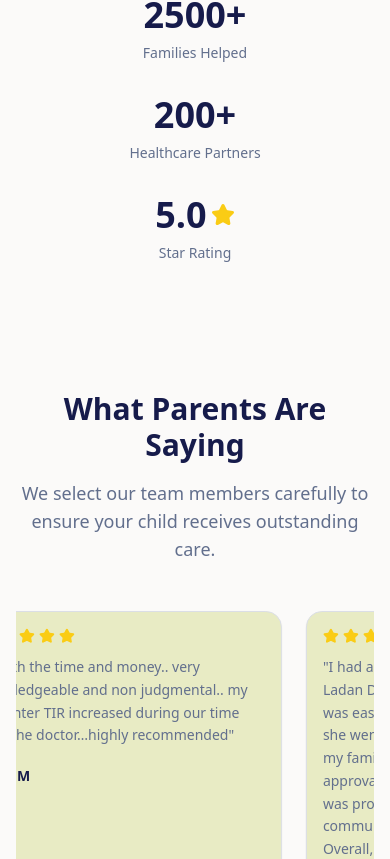
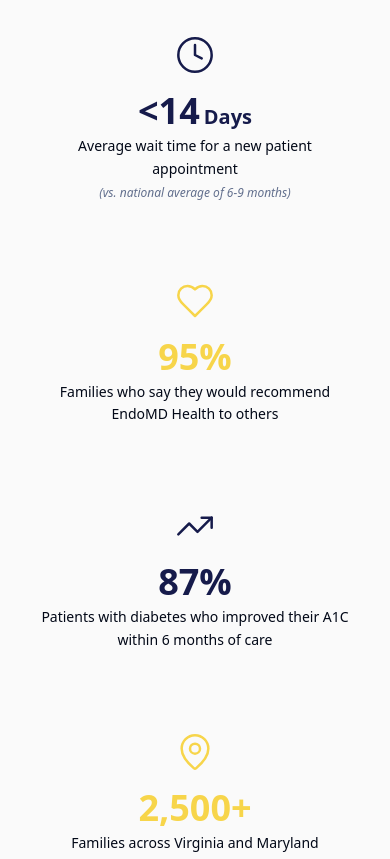
Before and after one commit to EndoMDHealth/endomdhealth_frontend, a React (Vite) app: page / in a window 390 px wide. Shown: the part 5785-6644 px from the top of the page. Built offline with nearby package versions, Linux system fonts and the light colour scheme; the HTML template or start-up script is replaced by a standard one.

Commit message:
Refactor StatsSection for visual appeal

```diff
--- a/src/components/StatsSection.tsx
+++ b/src/components/StatsSection.tsx
@@ -1,35 +1,73 @@
-import { Star } from "lucide-react";
+import { Clock, Heart, TrendingUp, MapPin } from "lucide-react";
 
 const StatsSection = () => {
   const stats = [
     {
-      value: "2500+",
-      label: "Families Helped",
+      value: "<14",
+      unit: "Days",
+      label: "Average wait time for a new patient appointment",
+      sublabel: "(vs. national average of 6-9 months)",
+      icon: Clock,
+      accent: "text-primary",
     },
     {
-      value: "200+",
-      label: "Healthcare Partners",
+      value: "95%",
+      label: "Families who say they would recommend EndoMD Health to others",
+      icon: Heart,
+      accent: "text-accent",
     },
     {
-      value: "5.0",
-      label: "Star Rating",
-      icon: <Star className="h-6 w-6 text-yellow-400 fill-current inline-block ml-1" />,
+      value: "87%",
+      label: "Patients with diabetes who improved their A1C within 6 months of care",
+      icon: TrendingUp,
+      accent: "text-primary",
+    },
+    {
+      value: "2,500+",
+      label: "Families across Virginia and Maryland receiving expert pediatric endocrine care",
+      icon: MapPin,
+      accent: "text-accent",
     },
   ];
 
   return (
-    <section className="py-16 bg-background">
+    <section className="py-20 bg-neutral-50 dark:bg-neutral-900">
       <div className="container mx-auto px-4">
-        <div className="flex flex-col md:flex-row items-center justify-center gap-8 md:gap-16">
+        <div className="grid grid-cols-1 md:grid-cols-2 lg:grid-cols-4 gap-8 md:gap-6">
           {stats.map((stat, index) => (
-            <div key={index} className="text-center">
-              <div className="text-4xl md:text-5xl font-bold text-primary mb-2 flex items-center justify-center">
-                {stat.value}
-                {stat.icon}
+            <div key={index} className="relative">
+              <div className="text-center space-y-4 px-4 py-6">
+                <div className={`${stat.accent} mx-auto w-fit`}>
+                  <stat.icon className="h-10 w-10 md:h-12 md:w-12" strokeWidth={1.5} />
+                </div>
+
+                <div className="space-y-1">
+                  <div className="flex items-baseline justify-center gap-1">
+                    <span className={`text-4xl md:text-5xl font-bold ${stat.accent}`}>
+                      {stat.value}
+                    </span>
+                    {stat.unit && (
+                      <span className={`text-xl md:text-2xl font-semibold ${stat.accent}`}>
+                        {stat.unit}
+                      </span>
+                    )}
+                  </div>
+
+                  <p className="text-sm md:text-base text-foreground leading-relaxed px-2">
+                    {stat.label}
+                  </p>
+
+                  {stat.sublabel && (
+                    <p className="text-xs md:text-sm text-muted-foreground italic">
+                      {stat.sublabel}
+                    </p>
+                  )}
+                </div>
               </div>
-              <p className="text-sm md:text-base text-muted-foreground">
-                {stat.label}
-              </p>
+
+              {index < stats.length - 1 && (
+                <div className="hidden lg:block absolute right-0 top-1/2 -translate-y-1/2 h-32 w-px bg-border" />
+              )}
             </div>
           ))}
         </div>
```
